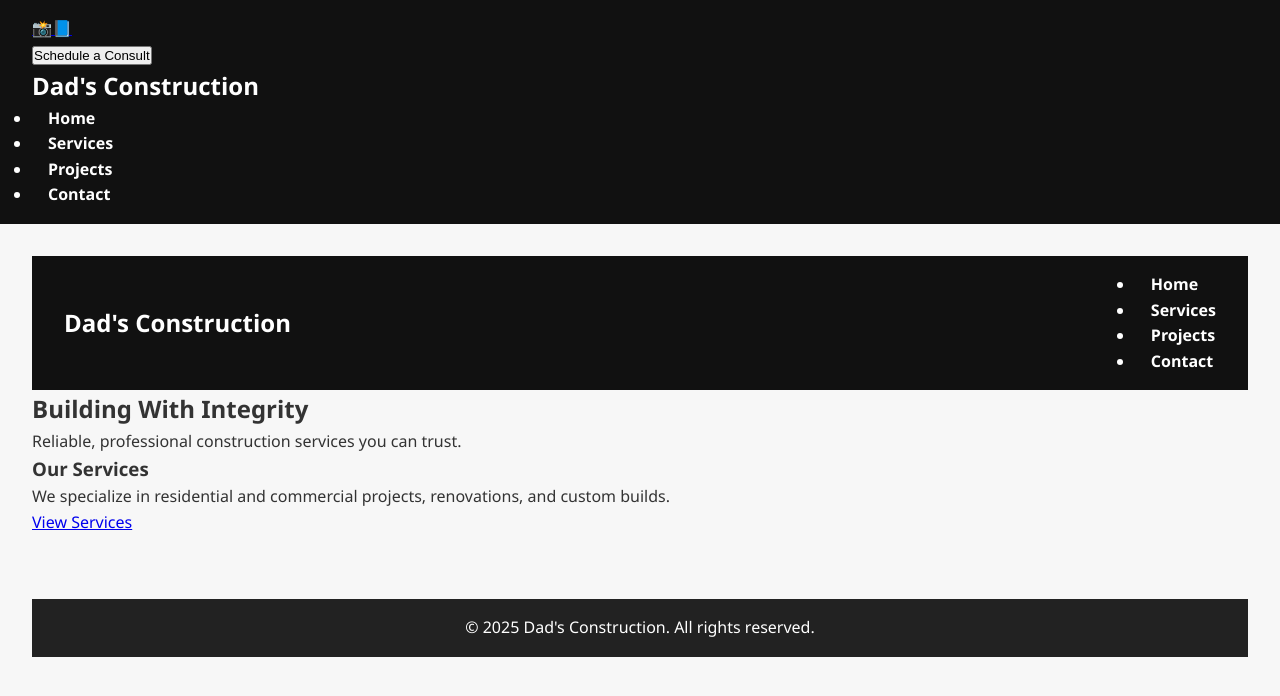
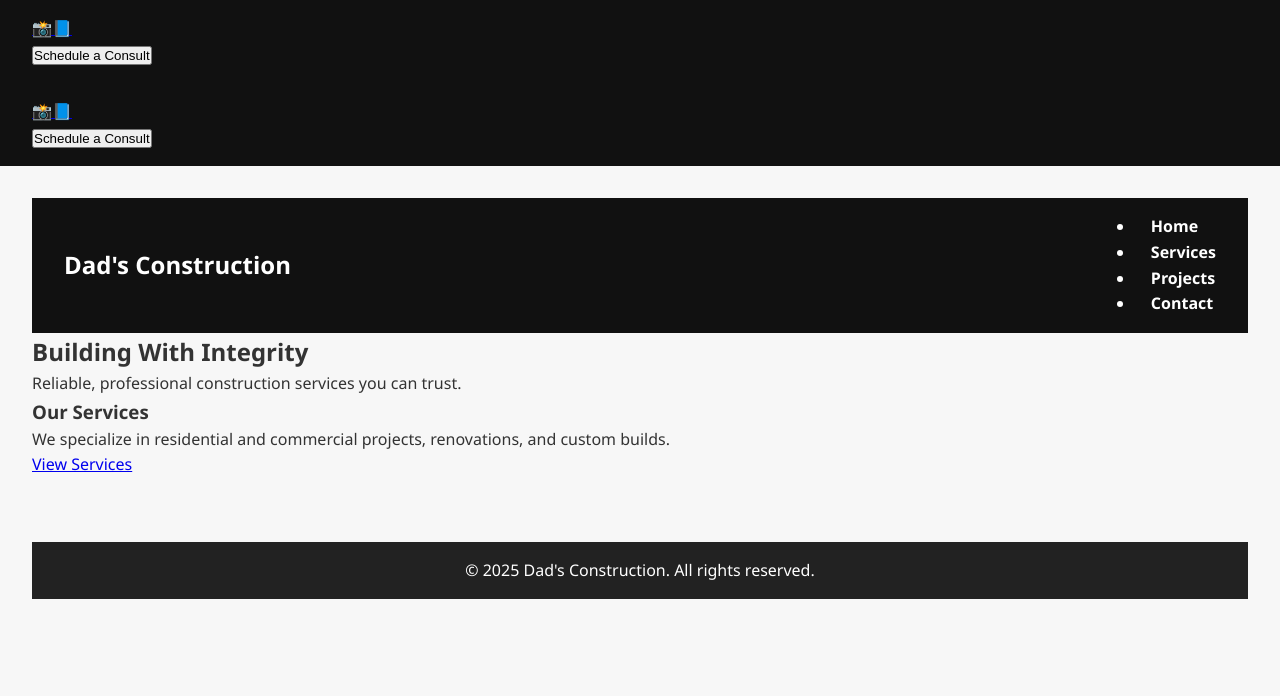
Before and after one commit to saleemgrich/grich-website, a Next.js app: page / in a window 1280 px wide. Shown: the top 696 px of the page. Built offline with nearby package versions, Linux system fonts and the light colour scheme.

Commit message:
added nav bar

```diff
--- a/src/components/Header.tsx
+++ b/src/components/Header.tsx
@@ -20,19 +20,6 @@ export default function Header() {
                     </button>
                 </Link>
             </div>
-
-            {/* Main nav */}
-            <nav className="bg-white shadow p-4">
-                <div className="container mx-auto flex justify-between items-center">
-                    <h1 className="text-2xl font-bold">Dad's Construction</h1>
-                    <ul className="flex space-x-6">
-                        <li><Link href="/">Home</Link></li>
-                        <li><Link href="/services">Services</Link></li>
-                        <li><Link href="/projects">Projects</Link></li>
-                        <li><Link href="/contact">Contact</Link></li>
-                    </ul>
-                </div>
-            </nav>
         </header>
     );
 }
--- a/src/pages/_app.tsx
+++ b/src/pages/_app.tsx
@@ -1,12 +1,15 @@
 // src/pages/_app.tsx
 import type { AppProps } from 'next/app'
 import Header from '../components/Header'
+import Navigation from '../components/Header'
+
 import '../styles/global.css'
 
 export default function MyApp({ Component, pageProps }: AppProps) {
     return (
         <>
             <Header />
+            <Navigation />
             <Component {...pageProps} />
         </>
     )
```
Also changed, not shown: src/components/Navigation.tsx (added, +21 -0 lines).
